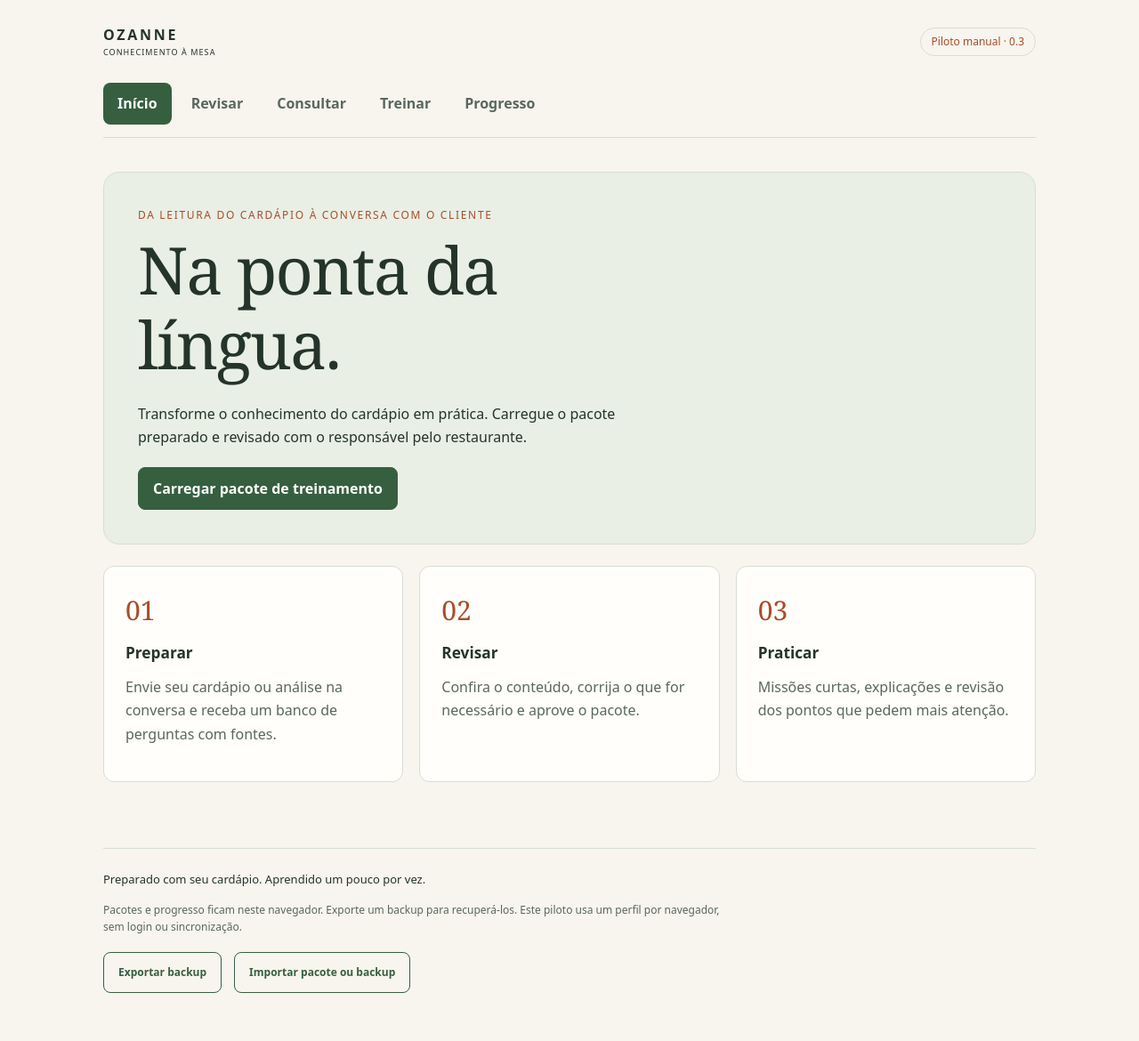
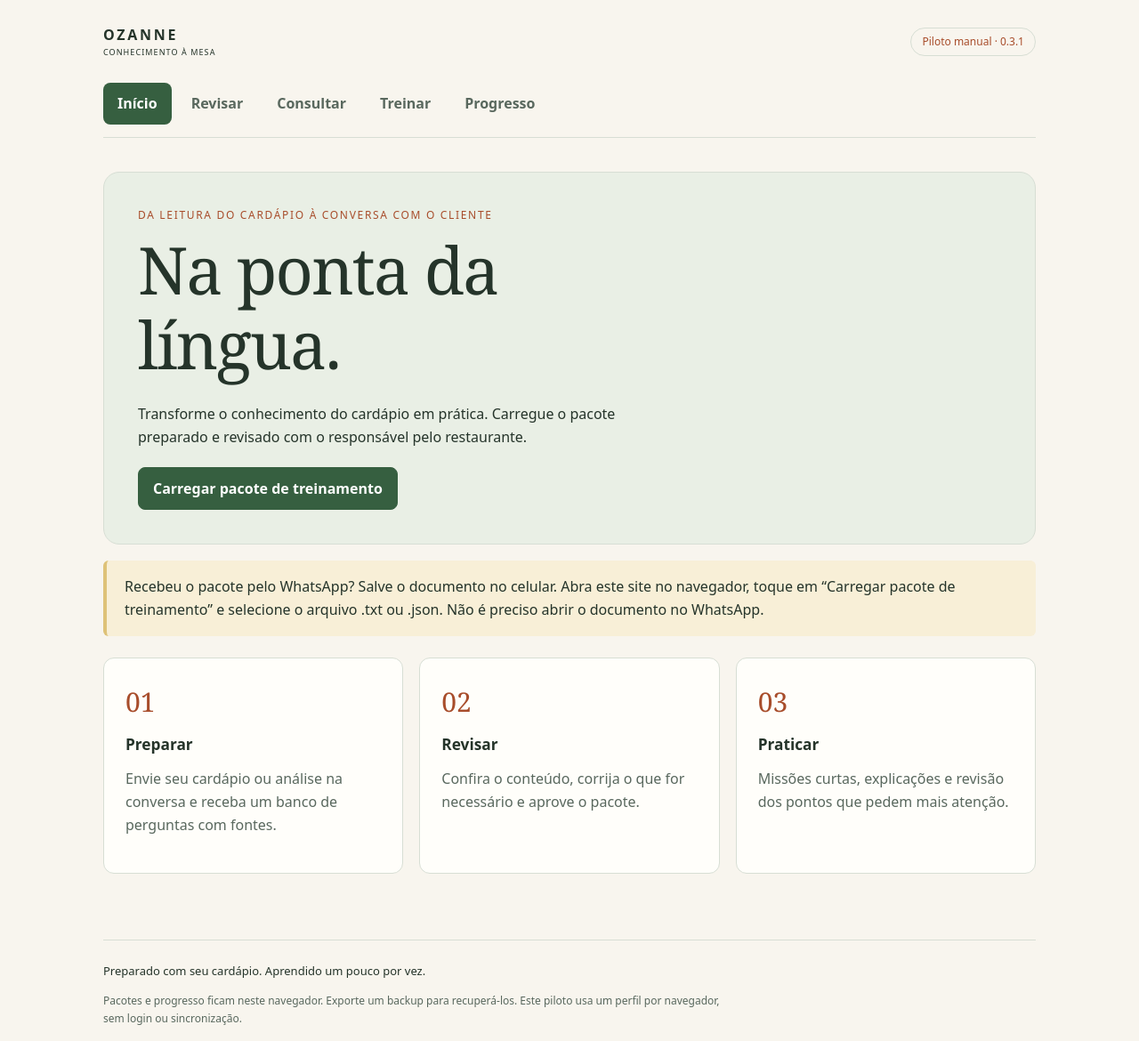
Before and after one commit to OzanneSE/franozanne, a website: page ferramentas/na-ponta-da-lingua/index.html in a window 1280 px wide. Shown: the top 1170 px of the page at 89% size. Before the commit the page ends 1146 px from the top, so only its background shows below. Drawn offline with Linux system fonts and the light colour scheme.

Commit message:
Facilitar pacote recebido por WhatsApp no Na Ponta da Língua

```diff
--- a/ferramentas/na-ponta-da-lingua/index.html
+++ b/ferramentas/na-ponta-da-lingua/index.html
@@ -4,12 +4,12 @@
 <body>
 <a class="skip" href="#content">Ir para o conteúdo</a>
 <div class="shell">
-<header><div class="brand">OZANNE <span>CONHECIMENTO À MESA</span></div><span class="badge">Piloto manual · 0.3</span></header>
+<header><div class="brand">OZANNE <span>CONHECIMENTO À MESA</span></div><span class="badge">Piloto manual · 0.3.1</span></header>
 <div id="notice" role="status" aria-live="polite" hidden></div>
 <section id="recovery" hidden class="panel"><h2>Seu progresso precisa de atenção</h2><p>Não foi possível ler os dados salvos. Baixe uma cópia de recuperação antes de continuar. O modo temporário não altera os dados originais.</p><button id="recoverDownload">Baixar recuperação</button><button id="temporary">Continuar em modo temporário</button></section>
 <nav aria-label="Seções"><button data-view="home" aria-current="page">Início</button><button data-view="review">Revisar</button><button data-view="catalog">Consultar</button><button data-view="train">Treinar</button><button data-view="progress">Progresso</button></nav>
 <main id="content" tabindex="-1"></main>
-<footer><p>Preparado com seu cardápio. Aprendido um pouco por vez.</p><small>Pacotes e progresso ficam neste navegador. Exporte um backup para recuperá-los. Este piloto usa um perfil por navegador, sem login ou sincronização.</small><div><button class="quiet" id="backup">Exportar backup</button><label class="file quiet">Importar pacote ou backup<input id="import" type="file" accept=".json,application/json"></label></div></footer>
+<footer><p>Preparado com seu cardápio. Aprendido um pouco por vez.</p><small>Pacotes e progresso ficam neste navegador. Exporte um backup para recuperá-los. Este piloto usa um perfil por navegador, sem login ou sincronização.</small><div><button class="quiet" id="backup">Exportar backup</button><label class="file quiet">Importar pacote ou backup<input id="import" type="file" accept=".txt,.json,text/plain,application/json"></label></div></footer>
 </div><script type="module">function ensure(ok, message) { if (!ok) throw new Error(message); }
 const str = (v, n = 2000) => typeof v === 'string' && v.trim().length > 0 && v.length <= n;
 const code = v => typeof v === 'string' && /^[a-zA-Z0-9][a-zA-Z0-9._-]{0,79}$/.test(v);
@@ -168,7 +168,7 @@
 }
 async function importFile(file) {
   if (!file) return;
-  ensure(!blocked, 'Resolva a recuperação antes de importar.'); ensure(file.size <= 5 * 1024 * 1024, 'Use um arquivo JSON de até 5 MB.');
+  ensure(!blocked, 'Resolva a recuperação antes de importar.'); ensure(file.size <= 5 * 1024 * 1024, 'Use um pacote .txt ou .json de até 5 MB.');
   let data; try { data = JSON.parse(await file.text()); } catch { throw new Error('Este arquivo não contém JSON válido.'); }
   if (data.format === 'npl-backup') {
     verifyBackup(data);
@@ -183,7 +183,7 @@
   }
   view = 'home'; selection = null; render();
 }
-function importControl() { const label = node('label', 'Carregar pacote de treinamento', 'file'); const input = node('input'); input.type = 'file'; input.accept = '.json,application/json'; input.addEventListener('change', () => safely(() => importFile(input.files[0]))); label.appendChild(input); return label; }
+function importControl() { const label = node('label', 'Carregar pacote de treinamento', 'file'); const input = node('input'); input.type = 'file'; input.accept = '.txt,.json,text/plain,application/json'; input.addEventListener('change', () => safely(() => importFile(input.files[0]))); label.appendChild(input); return label; }
 function navigate(to) { view = to; selection = null; render(); $('content').focus(); }
 function context(root) {
   if (!saved.packages.length) return;
@@ -199,6 +199,7 @@
   if (p && approvedQuestions(p.bank).length) append(actions, button(p.state.active ? 'Retomar missão' : 'Começar missão', () => { saveState(startMission(p.bank, p.state)); navigate('train'); }));
   if (p) append(actions, button('Revisar o conteúdo', () => navigate('review'), 'quiet'));
   append(actions, importControl()); hero.appendChild(actions); root.appendChild(hero);
+  root.appendChild(node('p','Recebeu o pacote pelo WhatsApp? Salve o documento no celular. Abra este site no navegador, toque em “Carregar pacote de treinamento” e selecione o arquivo .txt ou .json. Não é preciso abrir o documento no WhatsApp.','note'));
   const steps = node('div', null, 'grid');
   [['01','Preparar','Envie seu cardápio ou análise na conversa e receba um banco de perguntas com fontes.'],['02','Revisar','Confira o conteúdo, corrija o que for necessário e aprove o pacote.'],['03','Praticar','Missões curtas, explicações e revisão dos pontos que pedem mais atenção.']].forEach(([n,t,d]) => append(steps, append(node('div',null,'panel'),node('span',n,'step'),node('h3',t),node('p',d,'muted')))); root.appendChild(steps);
   if (p) {
@@ -206,7 +207,7 @@
     for (const n of p.bank.notes) root.appendChild(node('p', n, 'note'));
   }
 }
-function empty(root) { append(root,node('h2','Carregue um pacote para começar'),node('p','O aplicativo recebe o banco de treinamento em JSON preparado a partir da análise do seu cardápio.'),importControl()); }
+function empty(root) { append(root,node('h2','Carregue um pacote para começar'),node('p','Selecione o arquivo .txt ou .json recebido após a análise do cardápio. Se veio pelo WhatsApp, salve o documento no celular e selecione-o por este botão.'),importControl()); }
 function sourceFor(bank, q) {
   const box = node('div',null,'source');
   for (const id of q.source_item_ids) { const i = bank.items.find(i => i.id === id); append(box,node('strong',i.reference),node('p',i.description)); }
--- a/ferramentas/na-ponta-da-lingua/package.json
+++ b/ferramentas/na-ponta-da-lingua/package.json
@@ -1 +1 @@
-{"name":"na-ponta-da-lingua-piloto-manual","version":"0.3.0","private":true,"type":"module","scripts":{"build":"node build.mjs","test":"node --test test/*.test.mjs"},"engines":{"node":">=20"}}
+{"name":"na-ponta-da-lingua-piloto-manual","version":"0.3.1","private":true,"type":"module","scripts":{"build":"node build.mjs","test":"node --test test/*.test.mjs"},"engines":{"node":">=20"}}
```
Also changed, not shown: ferramentas/na-ponta-da-lingua/src/app.mjs (+4 -3 lines), ferramentas/na-ponta-da-lingua/src/page.html (+2 -2 lines), ferramentas/na-ponta-da-lingua/README.md.
